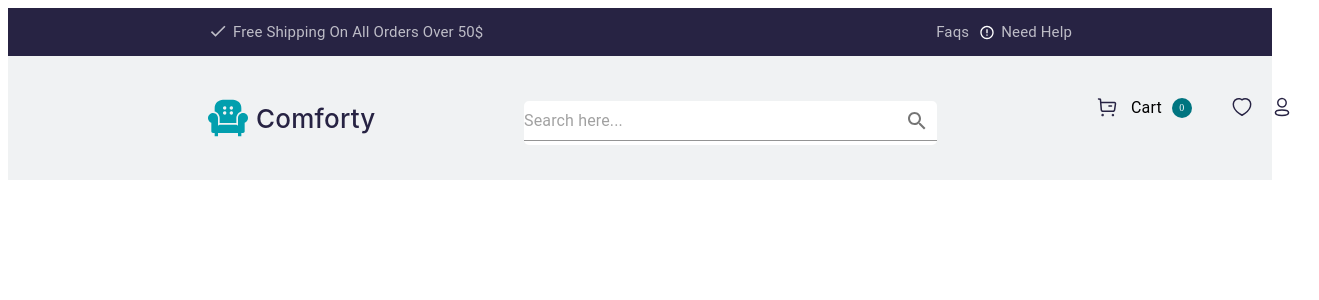
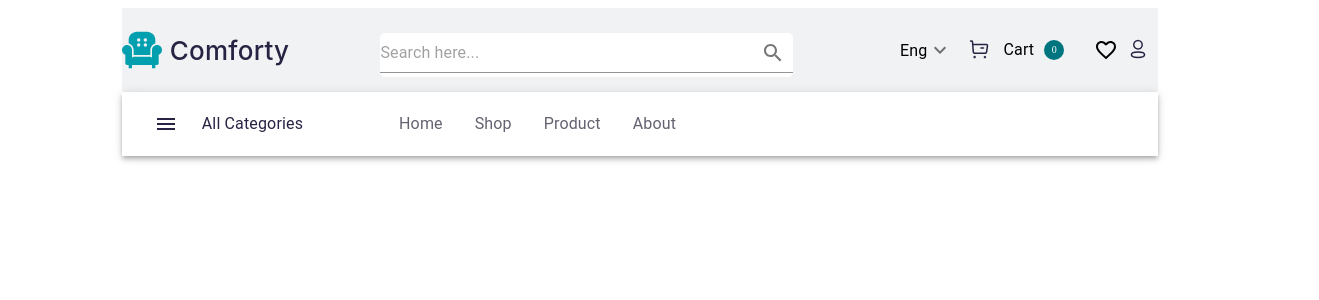
Before and after one commit to DevSargis/ShopFront, a React (Create React App) app in the folder baob/: page / in a window 1280 px wide. Shown: the top 300 px of the page, 1319 px wide, since content can reach past the window. Built offline with nearby package versions, Linux system fonts and the light colour scheme.

Commit message:
Header is ready

```diff
--- a/baob/package.json
+++ b/baob/package.json
@@ -14,6 +14,7 @@
     "axios": "^1.3.5",
     "react": "^18.2.0",
     "react-dom": "^18.2.0",
+    "react-material-ui-carousel": "^3.4.2",
     "react-router-dom": "^6.10.0",
     "react-scripts": "^5.0.1",
     "web-vitals": "^2.1.4"
--- a/baob/src/Components/Header/Header.jsx
+++ b/baob/src/Components/Header/Header.jsx
@@ -1,13 +1,18 @@
 import React from "react";
 import { HeaderTop } from "./HeaderTop";
 import { HeaderMiddle } from "./HeaderMiddle";
+import { Box } from "@mui/material";
+import Links from "./Links";
+import CarouselComponent from "../Home/Carousel";
 
 export const Header = () => {
-
   return (
     <>
-      <HeaderTop />
-      <HeaderMiddle />
+      <Box sx={{padding:"0% 9%"}}>
+        <HeaderMiddle />
+        <Links />
+        <CarouselComponent />
+      </Box>
     </>
   );
 };
--- a/baob/src/Components/Header/HeaderMiddle.jsx
+++ b/baob/src/Components/Header/HeaderMiddle.jsx
@@ -14,8 +14,6 @@ export const HeaderMiddle = () => {
             flexDirection: "row",
             justifyContent: "space-between",
             alignItems: "center",
-            padding: "20px 200px",
-            gap: "150px"
         }}>
             <Box sx={{
                 display: "flex",
@@ -23,11 +21,6 @@ export const HeaderMiddle = () => {
                 alignItems: "center",
                 padding: "0px",
                 gap: "8px",
-                width: "166px",
-                height: "40px",
-                flex: "none",
-                order: "0",
-                flexGrow: "0"
             }}>
                 <Box component="img" src={logo} />
                 <Typography sx={{
@@ -39,15 +32,10 @@ export const HeaderMiddle = () => {
                     fontSize: "26px",
                     lineHeight: "120%",
                     color: "#272343",
-                flex: "none",
-                order: 1,
-                flexGrow: 0
                 }}>Comforty</Typography>
             </Box>
             <SearchComponent />
             <UserLinks />
         </Box>
-
     )
-
 };
--- a/baob/src/Components/Header/HeaderTop.jsx
+++ b/baob/src/Components/Header/HeaderTop.jsx
@@ -3,19 +3,18 @@ import { Box } from "@mui/material";
 import Typography from "@mui/material/Typography";
 import React from "react";
 import ErrorOutlineIcon from '@mui/icons-material/ErrorOutline';
+import Language from "./Language";
 
 export const HeaderTop = () => {
     return (
         <Box sx={{
             backgroundColor: "#272343",
-            height: "20px",
             display: "flex",
             flexDirection: "row",
             justifyContent: "space-between",
             alignItems: "center",
-            padding: "14px 200px",
-            gap: "798x" }}>
-            <Box sx={{display:"flex"}}>
+        }}>
+            <Box sx={{ display: "flex" }}>
                 <CheckIcon
                     style={{
                         color: "#BEBDC7",
@@ -28,13 +27,14 @@ export const HeaderTop = () => {
                     Free Shipping On All Orders Over 50$
                 </Typography>
             </Box>
-            <Box sx={{display:"flex"}}>
+            <Box sx={{ display: "flex" }}>
+                <Language />
                 <Typography style={{ color: "#BEBDC7", fontSize: "15px" }}>
                     Faqs
                 </Typography>
-                    <ErrorOutlineIcon sx={{ width: "16px", height: "16px", paddingLeft: "10px", color: "#FFFFFF", paddingTop: "3.5px" }} />
-                    <Typography style={{ color: "#BEBDC7", fontSize: "15px", paddingLeft: "6px" }} >
-                        Need Help
+                <ErrorOutlineIcon sx={{ width: "16px", height: "16px", paddingLeft: "10px", color: "#FFFFFF", paddingTop: "3.5px" }} />
+                <Typography style={{ color: "#BEBDC7", fontSize: "15px", paddingLeft: "6px" }} >
+                    Need Help
                 </Typography>
 
             </Box>
--- /dev/null
+++ b/baob/src/Components/Header/Language.jsx
@@ -0,0 +1,23 @@
+import * as React from 'react';
+import MenuItem from '@mui/material/MenuItem';
+import Select from '@mui/material/Select';
+import KeyboardArrowDownIcon from '@mui/icons-material/KeyboardArrowDown';
+
+export default function Language() {
+  return (
+      <Select
+        value={1}
+        IconComponent={KeyboardArrowDownIcon}
+        style={{ padding: "0px !important", outline: "none" }}
+        sx={{
+          color: "black",
+          boxShadow: 'none',
+          '.MuiOutlinedInput-notchedOutline': { border: 0 },
+          '.css-11u53oe-MuiSelect-select-MuiInputBase-input-MuiOutlinedInput-input': { paddingTop: "0px !important", paddingBottom: "0px !important" },
+          '& .MuiSvgIcon-root': { color: "blcak" }
+        }}
+      >
+        <MenuItem value={1}>Eng</MenuItem>
+      </Select>
+  );
+}
--- /dev/null
+++ b/baob/src/Components/Header/Links.jsx
@@ -0,0 +1,117 @@
+import * as React from 'react';
+import Box from '@mui/material/Box';
+import Toolbar from '@mui/material/Toolbar';
+import IconButton from '@mui/material/IconButton';
+import Typography from '@mui/material/Typography';
+import MenuIcon from '@mui/icons-material/Menu';
+import ListItem from '@mui/material/ListItem';
+import ListItemButton from '@mui/material/ListItemButton';
+import ListItemIcon from '@mui/material/ListItemIcon';
+import ListItemText from '@mui/material/ListItemText';
+import InboxIcon from '@mui/icons-material/MoveToInbox';
+import Drawer from '@mui/material/Drawer';
+import Divider from '@mui/material/Divider';
+import ChevronLeftIcon from '@mui/icons-material/ChevronLeft';
+import ChevronRightIcon from '@mui/icons-material/ChevronRight';
+import { styled, useTheme } from '@mui/material/styles';
+import MuiAppBar from '@mui/material/AppBar';
+import List from '@mui/material/List';
+import MailIcon from '@mui/icons-material/Mail';
+import { MenuItem } from '@mui/material';
+
+const drawerWidth = 212;
+
+const pages = ["Home", "Shop", "Product", "About"];
+
+const DrawerHeader = styled('div')(({ theme }) => ({
+    display: 'flex',
+    alignItems: 'center',
+    padding: theme.spacing(0, 1),
+    // necessary for content to be below app bar
+    ...theme.mixins.toolbar,
+    justifyContent: 'flex-end',
+}));
+export default function Lists() {
+    const theme = useTheme();
+    const [open, setOpen] = React.useState(false);
+
+    const handleDrawerOpen = () => {
+        setOpen(true);
+    };
+
+    const handleDrawerClose = () => {
+        setOpen(false);
+    };
+
+    return (
+        <Box >
+            <MuiAppBar position="static" sx={{
+                display: "flex",
+                flexDirection: "row",
+                alignItems: "center",
+                background: "white",
+                color:"#636270",
+            }}>
+                <Toolbar onClick={handleDrawerOpen}
+                    sx={{ mr: 2, ...(open) }}>
+                    <IconButton
+                        sx={{color: "#272343"}}
+                        aria-label="open drawer"
+                    >
+                        <MenuIcon />
+                    </IconButton>
+                    <MenuItem sx={{color: "#272343"}}>
+                        All Categories
+                    </MenuItem>
+                </Toolbar>
+                <Toolbar sx={{ display: "flex" }}>
+                {pages.map((page) => (
+                <MenuItem key={page}>
+                  <Typography textAlign="center">{page}</Typography>
+                </MenuItem>
+              ))}
+                </Toolbar>
+            </MuiAppBar>
+
+            <Drawer
+                sx={{
+                    width: drawerWidth,
+                    flexShrink: 0,
+                    '& .MuiDrawer-paper': {
+                        width: drawerWidth,
+                        boxSizing: 'border-box',
+                        top: "92px"
+                    },
+                }}
+                variant="persistent"
+                anchor="left"
+                open={open}
+            >
+                <DrawerHeader>
+                    <IconButton onClick={handleDrawerClose}>
+                        {theme.direction === 'ltr' ? <ChevronLeftIcon /> : <ChevronRightIcon />}
+                    </IconButton>
+                </DrawerHeader>
+                <Divider />
+                <List>
+                    {['Inbox', 'Starred', 'Send email', 'Drafts'].map((text, index) => (
+                        <ListItem key={text} disablePadding>
+                            <ListItemButton>
+                                <ListItemIcon>
+                                    {index % 2 === 0 ? <InboxIcon /> : <MailIcon />}
+                                </ListItemIcon>
+                                <ListItemText primary={text} />
+                            </ListItemButton>
+                        </ListItem>
+                    ))}
+                </List>
+            </Drawer>
+
+
+
+
+
+
+        </Box>
+    );
+}
--- a/baob/src/Components/Header/UserLinks.jsx
+++ b/baob/src/Components/Header/UserLinks.jsx
@@ -1,22 +1,15 @@
 import { Box, Typography } from "@mui/material";
-import Favorite from "../../Images/Favorite.svg";
 import UserIcon from "../../Images/UserIcon.svg";
 import Cart from "../../Images/Cart.svg";
+import FavoriteBorderIcon from '@mui/icons-material/FavoriteBorder';
+import Language from "./Language";
 
-export const UserLinks = () => (
-    <Box sx={{
-        display: "flex",
-        flexDirection: "row",
-        alignItems: "flex-start",
-        padding: "0px",
-        gap: "12px",
-        width: "232px",
-        height: "44px",
-        flex: "none",
-        order: "2",
-        flexGrow: "0"
+export const UserLinks = () => {
+    return (<Box sx={{
+        display: "flex"
     }}>
         <Box sx={{display:"flex"}}>
+            <Language />
             <Box component="img" src={Cart} width={40} height={22} />
             <Typography style={{paddingLeft:"4px"}}>Cart</Typography>
             <Box sx={{width: "20px", height: "20px", background: "#007580", borderRadius:"50%", position:"relative", top:"2px", left:"10px"}}>
@@ -31,9 +24,9 @@ export const UserLinks = () => (
                 top: "5px",
                 color:"#FFFFFF"}}>0</Typography>
             </Box>
-            <Box component="img" src={Favorite} width={40} height={22} sx={{paddingLeft:"40px"}} />
+            <FavoriteBorderIcon width={40} height={22}  sx={{marginLeft:"40px"}}/>
             <Box component="img" src={UserIcon} width={40} height={22} />
         </Box>
      </Box>
-
-);
+     )
+};
--- /dev/null
+++ b/baob/src/Components/Home/Carousel.jsx
@@ -0,0 +1,7 @@
+import Carousel from "react-material-ui-carousel";
+
+export default function CarouselComponent() {
+    return (
+           <Carousel />
+    );
+  }
```
Also changed, not shown: baob/src/Components/Main/MainComponents.jsx (line endings or trailing spaces), baob/src/Images/Favorite.svg (deleted), 1 other file (tests, documents, lock files or other folders). Lines whose indentation alone changed are shown as unchanged.
